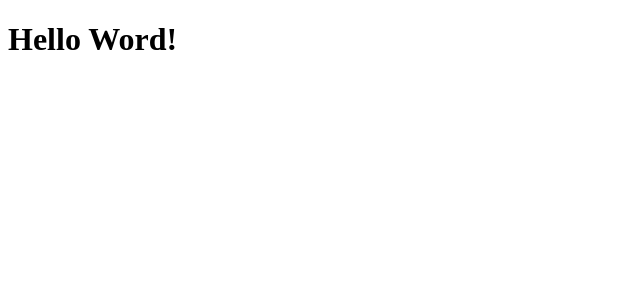
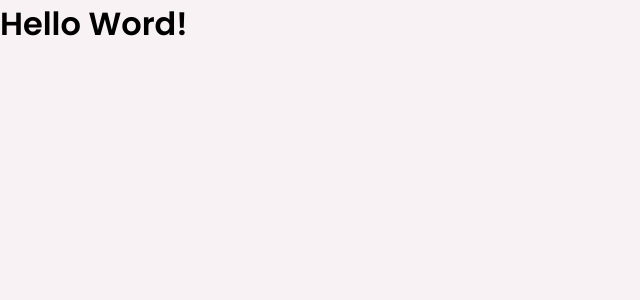
Before and after one commit to ferferq/dtmoney, a React (Create React App) app: page / in a window 1280 px wide. Shown: the top 300 px of the page, without its empty margins (0-640 px from the left). Built offline with nearby package versions, Linux system fonts and the light colour scheme.

Commit message:
instalando o styled-components e configurando o arquivo global de estilos

```diff
--- a/package.json
+++ b/package.json
@@ -6,6 +6,7 @@
     "react": "^17.0.2",
     "react-dom": "^17.0.2",
     "react-scripts": "4.0.3",
+    "styled-components": "^5.3.0",
     "typescript": "^4.1.2",
     "web-vitals": "^1.0.1"
   },
@@ -16,7 +17,8 @@
     "@types/jest": "^26.0.15",
     "@types/node": "^12.0.0",
     "@types/react": "^17.0.0",
-    "@types/react-dom": "^17.0.0"
+    "@types/react-dom": "^17.0.0",
+    "@types/styled-components": "^5.1.11"
   },
   "scripts": {
     "start": "react-scripts start",
--- a/public/index.html
+++ b/public/index.html
@@ -1,9 +1,11 @@
 <!DOCTYPE html>
 <html lang="en">
   <head>
+    <link rel="preconnect" href="https://fonts.gstatic.com" crossorigin>
     <meta charset="utf-8" />
     <meta name="viewport" content="width=device-width, initial-scale=1" />
-
+    <link rel="shortcut icon" href="favicon.png" type="image/png">
+    <link href="https://fonts.googleapis.com/css2?family=Poppins:wght@400;600&display=swap" rel="stylesheet">
     <title>Dt Money</title>
   </head>
   <body>
--- a/src/App.tsx
+++ b/src/App.tsx
@@ -1,7 +1,10 @@
+import { GlobalStyle } from "./styles/global";
+
 export function App() {
   return (
     <div className="App">
       <h1>Hello Word!</h1>
+      <GlobalStyle />
    </div>
   );
 }
--- /dev/null
+++ b/src/styles/global.ts
@@ -0,0 +1,54 @@
+import { createGlobalStyle } from 'styled-components';
+
+export const GlobalStyle = createGlobalStyle`
+  :root{
+    --background: #f8f2f5;
+    --red: #E52E4D;
+    --blue: #5429CC;
+
+    --blue-light: #6933FF;
+
+    --text-title: #363f5f;
+    --text-body: #969CB3;
+
+    --shape: #FFFFFF;
+  }
+
+  *{
+    margin: 0;
+    padding: 0;
+    box-sizing: border-box;
+  }
+
+  html {
+    @media (max-width: 1080px) {
+      font-size: 93.75%; //15px
+    }
+    @media (max-width: 720px) {
+      font-size: 87.5%; //14px
+    }
+  }
+
+  body {
+    background: var(--background);
+    -webkit-font-smoothing: antialiased;
+  }
+
+  body, input, textarea, button {
+    font-family: 'Poppins', sans-serif;
+    font-weight: 400;
+  }
+
+  h1, h2, h3, h4, h5, h6, strong {
+    font-weight: 600;
+  }
+
+  button {
+    cursor: pointer;
+  }
+
+  [disabled] {
+    opacity: 0.6;
+    cursor: not-allowed;
+  }
+`
```
Also changed, not shown: 1 other file (tests, documents, lock files or other folders).
